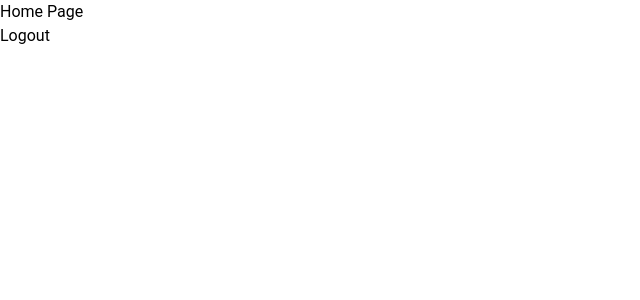
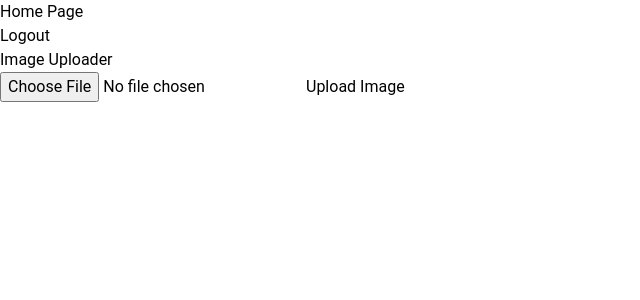
Before and after one commit to joydeep2003/HealthLens-, a React (Vite) app: page /Diagnose in a window 1280 px wide. Shown: the top 300 px of the page, without its empty margins (0-640 px from the left). Built offline with nearby package versions, Linux system fonts and the light colour scheme.

Commit message:
Health Lens

```diff
--- a/package.json
+++ b/package.json
@@ -19,7 +19,7 @@
     "react-dom": "^18.2.0",
     "react-icons": "^5.0.1",
     "react-router": "^6.22.3",
-    "react-router-dom": "^5.3.0",
+    "react-router-dom": "^6.14.2",
     "react-slick": "^0.30.2",
     "route": "^0.2.5",
     "slick-carousel": "^1.8.1",
--- a/src/App.jsx
+++ b/src/App.jsx
@@ -12,7 +12,6 @@ function App() {
   return (
       <div className="w-full h-screen bg-no-repeat bg-cover" style={{ backgroundColor: 'rgb(11 7 41)' }}>
       <Navbar/>
-      {/* <Carousel/> */}
       <Hero/>
       <About/>
       <Testimonials/>
--- a/src/Components/Diagnose.jsx
+++ b/src/Components/Diagnose.jsx
@@ -1,16 +1,49 @@
 import React from "react";
+import { useState } from "react";
 
-function Diagnose(){
-    const logout =()=>{
-        localStorage.clear()
-        window.location.reload()
+function Diagnose() {
+    const logout = () => {
+        localStorage.clear();
+        window.location.reload();
+        window.history.back(); // Redirect to the previous page
     }
+
+    const [selectedImage, setSelectedImage] = useState(null);
+
+    // Function to handle image selection
+    const handleImageChange = (event) => {
+        const file = event.target.files[0]; // Get the first selected file
+        setSelectedImage(file);
+    };
+
+    // Function to handle form submission
+    const handleSubmit = (event) => {
+        event.preventDefault();
+        // Do something with the selected image, e.g., upload to server
+        if (selectedImage) {
+            console.log('Selected image:', selectedImage);
+            // Add your logic to upload the image here
+        } else {
+            console.log('No image selected');
+        }
+    };
 
 
     return (
         <div>
             <h1>Home Page</h1>
             <button onClick={logout}>Logout</button>
+            <div>
+            <h1>Image Uploader</h1>
+            <form onSubmit={handleSubmit}>
+                <input
+                    type="file"
+                    accept="image/*"
+                    onChange={handleImageChange}
+                />
+                <button type="submit">Upload Image</button>
+            </form>
+        </div>
         </div>
     );
 }
--- a/src/Components/Hero.jsx
+++ b/src/Components/Hero.jsx
@@ -1,40 +1,25 @@
 import React, { useState, useEffect } from 'react';
-import {auth, provider} from "./Config.jsx";
+import { auth, provider } from "./Config.jsx";
 import { signInWithPopup } from "firebase/auth";
 import Diagnose from './Diagnose.jsx';
-import { useNavigate } from 'react-router-dom';
-
-
-// const Hero = () => {
-//   return (
-//     <div className="bg-blue-50 text-center py-20 px-4 md:px-0">
-//       <h1 className="text-4xl md:text-5xl lg:text-8xl font-bold text-gray-800 mb-4" style={{ paddingTop: '8rem', fontFamily: "'Roboto Slab', serif" }}>
-//         Welcome to HealthLens
-//       </h1>
-//       <p className="text-xl md:text-2xl lg:text-4xl font-light text-gray-600" style={{ paddingTop: '1.5rem', fontFamily: "'Open Sans', sans-serif" }}>
-//         From Shadows to Clarity: Your Health Deciphered.
-//       </p>
-//       <button className="mt-20 bg-blue-500 hover:bg-blue-200 text-white font-bold text-lg md:text-xl lg:text-2xl py-5 px-12 rounded-full transition duration-500 ease-in-out transform hover:-translate-y-1 hover:scale-110">
-//         Sign Up
-//       </button>
-//     </div>
-//   );
-// };
+import { useNavigate } from 'react-router-dom'; // Import useNavigate hook
 
 const Hero = () => {
-  const history = useNavigate();
+  const navigate = useNavigate(); // Initialize useNavigate hook
   const [value, setValue] = useState('');
-  const handleClick =()=>{
-    signInWithPopup(auth,provider).then((data)=>{
-        setValue(data.user.email)
-        localStorage.setItem("email",data.user.email)
-        history('./Diagnose')
-    })
-}
 
-useEffect(()=>{
-    setValue(localStorage.getItem('email'))
-})
+  const handleClick = () => {
+    signInWithPopup(auth, provider).then((data) => {
+      setValue(data.user.email);
+      localStorage.setItem("email", data.user.email);
+      // Navigate to '/Diagnose' after successful login
+      navigate('/Diagnose');
+    });
+  };
+
+  useEffect(() => {
+    setValue(localStorage.getItem('email'));
+  }, []);
 
   return (
     <div className="bg-blue-50 py-20 px-4 md:px-0 flex items-center">
@@ -47,14 +32,13 @@ useEffect(()=>{
             <p className="text-xl md:text-2xl lg:text-4xl font-light text-gray-600 mb-8" style={{ fontFamily: "'Open Sans', sans-serif" }}>
               From Shadows to Clarity: Your Health Deciphered.
             </p>
-
             <button onClick={handleClick} className="bg-blue-500 hover:bg-blue-200 text-white font-bold text-lg md:text-xl lg:text-2xl py-5 px-12 rounded-full transition duration-500 ease-in-out transform hover:-translate-y-1 hover:scale-110">
               Diagnose
             </button>
           </div>
           <div className="hidden md:block w-596 h-896 bg-transparent ml-12">
-
-              <img src="public\doctor.png" alt="HealthLens Image" className="object-contain" style={{ width: '300%', height: '300%', maxWidth: '300%', position:'relative', left:'-124%' }}/>
+            {/* Add your image here */}
+            <img src="public\doctor.png" alt="HealthLens Image" className="object-contain" style={{ width: '300%', height: '300%', maxWidth: '300%', position: 'relative', left: '-124%' }} />
           </div>
         </div>
       </div>
@@ -62,5 +46,4 @@ useEffect(()=>{
   );
 };
 
-
 export default Hero;
```
Also changed, not shown: 1 other file (tests, documents, lock files or other folders). Lines whose indentation alone changed are shown as unchanged.
